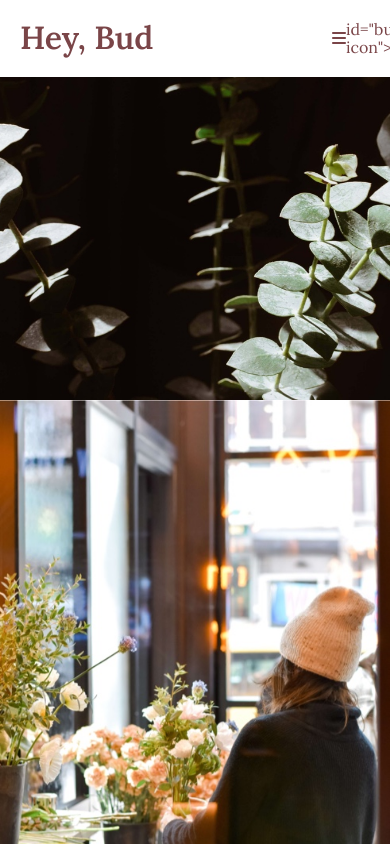
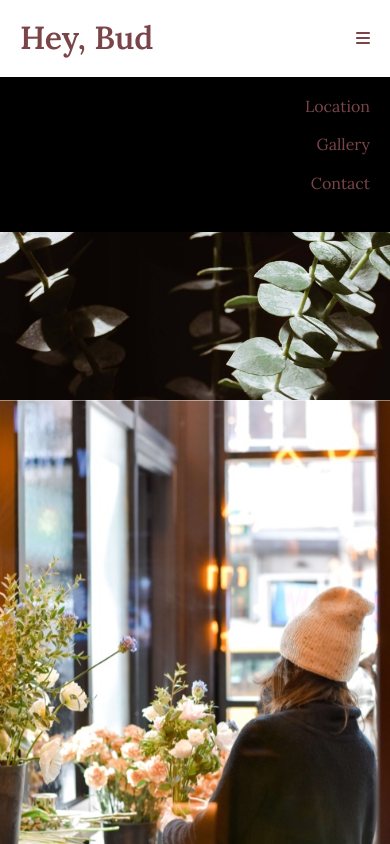
Before and after one commit to carleyfusco/Web2_Hw1_CFusco, a plain HTML site: page deploy/index.html in a window 390 px wide. Both pictures are taken after a click on the icon 339 px from the left and 38 px from the top of the page. Shown: the top 844 px of the page. Drawn offline with nearby package versions, Linux system fonts and the light colour scheme.

Commit message:
Header Nav Updates

```diff
--- a/deploy/index.html
+++ b/deploy/index.html
@@ -19,14 +19,14 @@
             </section>
 
             <section id="burger-container">
-                <i class="fas fa-bars"></i> id="burger-icon"></i>
+                <i class="fas fa-bars" id="burger-icon"></i>
             </section>
 
             <nav id="nav-container" data-nav="main-navigation">
                 <ul>
-                    <li><a href="#">About</a></li>
-                    <li><a href="#">Portfolio</a></li>
-                    <li><a href="#">Contact</a></li>
+                    <li><a href="#section-2">Location</a></li>
+                    <li><a href="#section-5">Gallery</a></li>
+                    <li><a href="#section-6">Contact</a></li>
                 </ul>
             </nav>
         </div>
```
Also changed, not shown: 2 other files.
